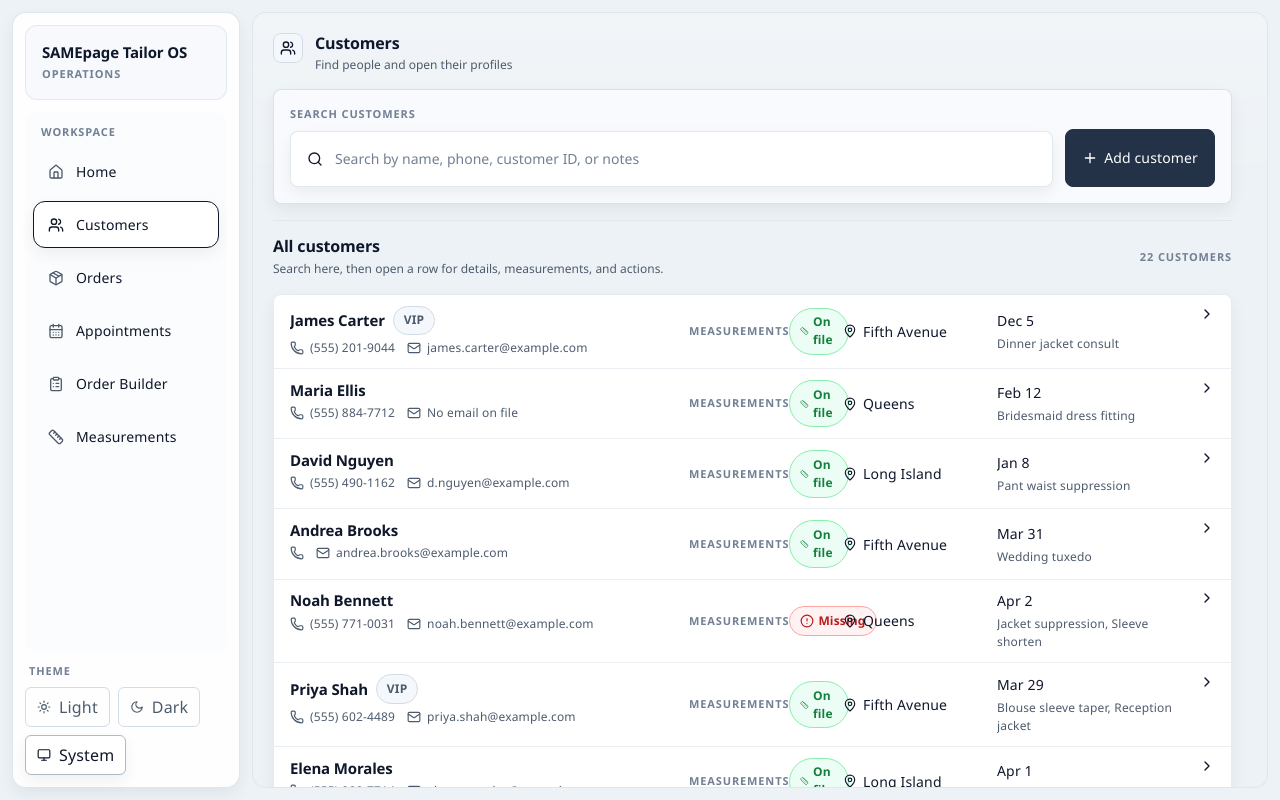
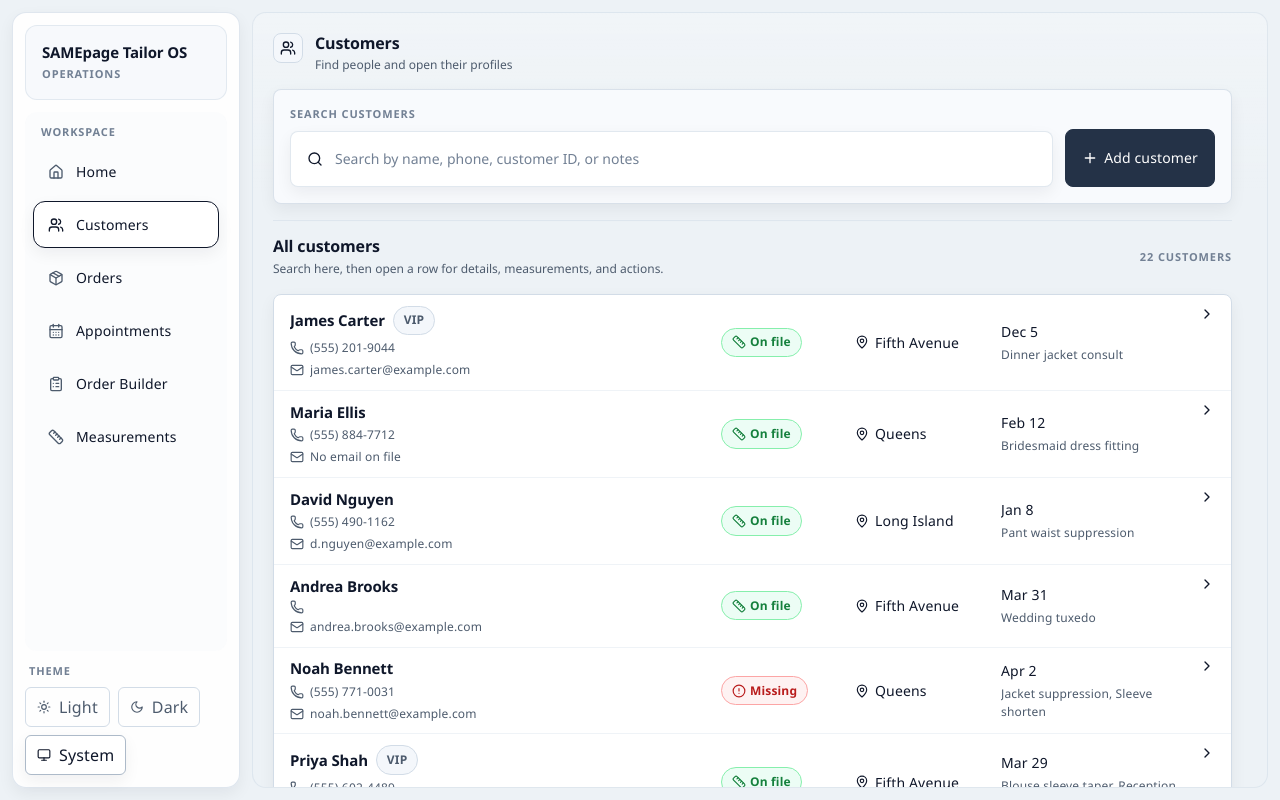
Before and after one commit to EvilHidden/maximus-prototype, a React (Vite) app: page / in a window 1280 px wide. Both pictures are taken after a click on the button "Customers". Built offline with nearby package versions, Linux system fonts and the light colour scheme.

Commit message:
Fix customers desktop row layout

```diff
--- a/src/components/ui/pills.tsx
+++ b/src/components/ui/pills.tsx
@@ -40,14 +40,16 @@ export function VipPill() {
 export function MeasurementStatusPill({
   status,
   showIcon = false,
+  className,
 }: {
   status: MeasurementStatus;
   showIcon?: boolean;
+  className?: string;
 }) {
   const Icon = status === "on_file" ? Ruler : AlertCircle;
 
   return (
-    <StatusPill tone={getMeasurementStatusTone(status)}>
+    <StatusPill tone={getMeasurementStatusTone(status)} className={className}>
       {showIcon ? <Icon className="h-3.5 w-3.5" /> : null}
       <span>{getMeasurementStatusLabel(status)}</span>
     </StatusPill>
--- a/src/index.css
+++ b/src/index.css
@@ -435,7 +435,6 @@ textarea:focus-visible {
   overflow: hidden;
   width: 100%;
   gap: 0.5rem 0.875rem;
-  border-bottom: 1px solid color-mix(in srgb, var(--app-border) 45%, transparent);
   padding: 0.675rem 3rem 0.675rem 1rem;
   text-align: left;
   transition: background-color 180ms ease;
@@ -551,8 +550,6 @@ textarea:focus-visible {
     display: grid;
     gap: 1rem;
     grid-template-columns: minmax(0, 1.8fr) 120px 120px 168px;
-    border-bottom: 1px solid color-mix(in srgb, var(--app-border) 45%, transparent);
-    background: color-mix(in srgb, var(--app-surface-muted) 85%, transparent);
     padding: 0.5rem 3.5rem 0.5rem 1rem;
   }
 
@@ -720,12 +717,12 @@ textarea:focus-visible {
   }
 
   .app-customer-directory-row {
-    grid-template-columns: minmax(0, 1.8fr) 140px 140px 180px 24px;
+    grid-template-columns: minmax(0, 1.9fr) 120px 132px 176px 24px;
     padding-right: 1rem;
   }
 
   .app-customer-directory-head {
-    grid-template-columns: minmax(0, 1.8fr) 140px 140px 180px 24px;
+    grid-template-columns: minmax(0, 1.9fr) 120px 132px 176px 24px;
     padding-right: 1rem;
   }
 
--- a/src/screens/CustomerScreen.tsx
+++ b/src/screens/CustomerScreen.tsx
@@ -58,7 +58,7 @@ function CustomerRow({
           {customer.isVip ? <VipPill /> : null}
           {customer.archived ? <StatusPill tone="default">Archived</StatusPill> : null}
         </div>
-        <div className="mt-1 flex flex-wrap items-center gap-x-3 gap-y-1">
+        <div className="mt-1 grid gap-y-1">
           <div className="app-text-caption flex items-center gap-1.5">
             <Phone className="h-3.5 w-3.5" />
             {customer.phone}
@@ -69,7 +69,7 @@ function CustomerRow({
           </div>
         </div>
         {lastOrderSummary ? (
-          <div className="mt-2 md:hidden">
+          <div className="mt-2 min-[1000px]:hidden">
             <div className="app-text-caption line-clamp-2 break-words">
               <span className="font-medium text-[var(--app-text)]">{lastOrderDate ?? "Recent"}</span>
               <span className="mx-1 text-[var(--app-text-soft)]">•</span>
@@ -77,32 +77,31 @@ function CustomerRow({
             </div>
           </div>
         ) : (
-          <div className="app-text-caption mt-2 md:hidden">No order history</div>
+          <div className="app-text-caption mt-2 min-[1000px]:hidden">No order history</div>
         )}
       </div>
 
-      <div className="min-w-0 self-start justify-self-end md:flex md:min-h-full md:items-center md:justify-self-auto">
-        <div className="app-text-overline hidden md:block">Measurements</div>
-        <div className="mt-0 md:mt-0">
-          <MeasurementStatusPill status={customer.measurementsStatus} showIcon />
+      <div className="min-w-0 self-start justify-self-end min-[1000px]:flex min-[1000px]:min-h-full min-[1000px]:items-center min-[1000px]:justify-self-auto">
+        <div className="mt-0">
+          <MeasurementStatusPill status={customer.measurementsStatus} showIcon className="whitespace-nowrap" />
         </div>
       </div>
 
-      <div className="hidden min-w-0 md:flex md:min-h-full md:items-center">
-        <div className="app-text-body mt-1 inline-flex items-center gap-1.5 font-medium md:mt-0">
+      <div className="hidden min-w-0 min-[1000px]:flex min-[1000px]:min-h-full min-[1000px]:items-center">
+        <div className="app-text-body mt-1 inline-flex items-center gap-1.5 font-medium min-[1000px]:mt-0">
           <MapPin className="h-3.5 w-3.5 text-[var(--app-text-soft)]" />
           <span>{customer.preferredLocation}</span>
         </div>
       </div>
 
-      <div className="hidden min-w-0 md:flex md:min-h-full md:items-center">
+      <div className="hidden min-w-0 min-[1000px]:flex min-[1000px]:min-h-full min-[1000px]:items-center">
         {lastOrderSummary ? (
           <div className="min-w-0 w-full">
-            <div className="hidden app-text-body truncate font-medium md:block md:mt-0">{lastOrderDate ?? "Recent"}</div>
-            <div className="hidden app-text-caption mt-1 line-clamp-2 break-words md:block">{lastOrderLabel}</div>
+            <div className="hidden app-text-body truncate font-medium min-[1000px]:block min-[1000px]:mt-0">{lastOrderDate ?? "Recent"}</div>
+            <div className="hidden app-text-caption mt-1 line-clamp-2 break-words min-[1000px]:block">{lastOrderLabel}</div>
           </div>
         ) : (
-          <div className="hidden app-text-caption md:block md:mt-0">No order history</div>
+          <div className="hidden app-text-caption min-[1000px]:block min-[1000px]:mt-0">No order history</div>
         )}
       </div>
 
@@ -159,7 +158,7 @@ export function CustomerScreen({
               onChange={setQuery}
               placeholder="Search by name, phone, customer ID, or notes"
               icon={Search}
-              className="min-w-0 basis-full md:min-w-[320px] md:flex-1"
+              className="min-w-0 basis-full min-[1000px]:min-w-[320px] min-[1000px]:flex-1"
             />
             <ActionButton
               tone="primary"
@@ -181,11 +180,11 @@ export function CustomerScreen({
             <div className="app-text-overline">{filteredCustomers.length} customers</div>
           </div>
 
-          <div className="mt-4 overflow-hidden rounded-[var(--app-radius-md)] border border-[var(--app-border)]/55 bg-[var(--app-surface)] shadow-[var(--app-shadow-sm)]">
-            <div className="app-customer-directory-head">
+          <div className="app-table-shell mt-4 overflow-hidden rounded-[var(--app-radius-md)] border-[var(--app-border)]/55 shadow-[var(--app-shadow-sm)]">
+            <div className="app-table-head app-customer-directory-head">
               <div className="app-text-overline">Customer</div>
+              <div className="app-text-overline">Measurements</div>
               <div className="app-text-overline">Location</div>
-              <div className="app-text-overline">Measurements</div>
               <div className="app-text-overline">Last order</div>
               <div className="app-desktop-only" />
             </div>
```
